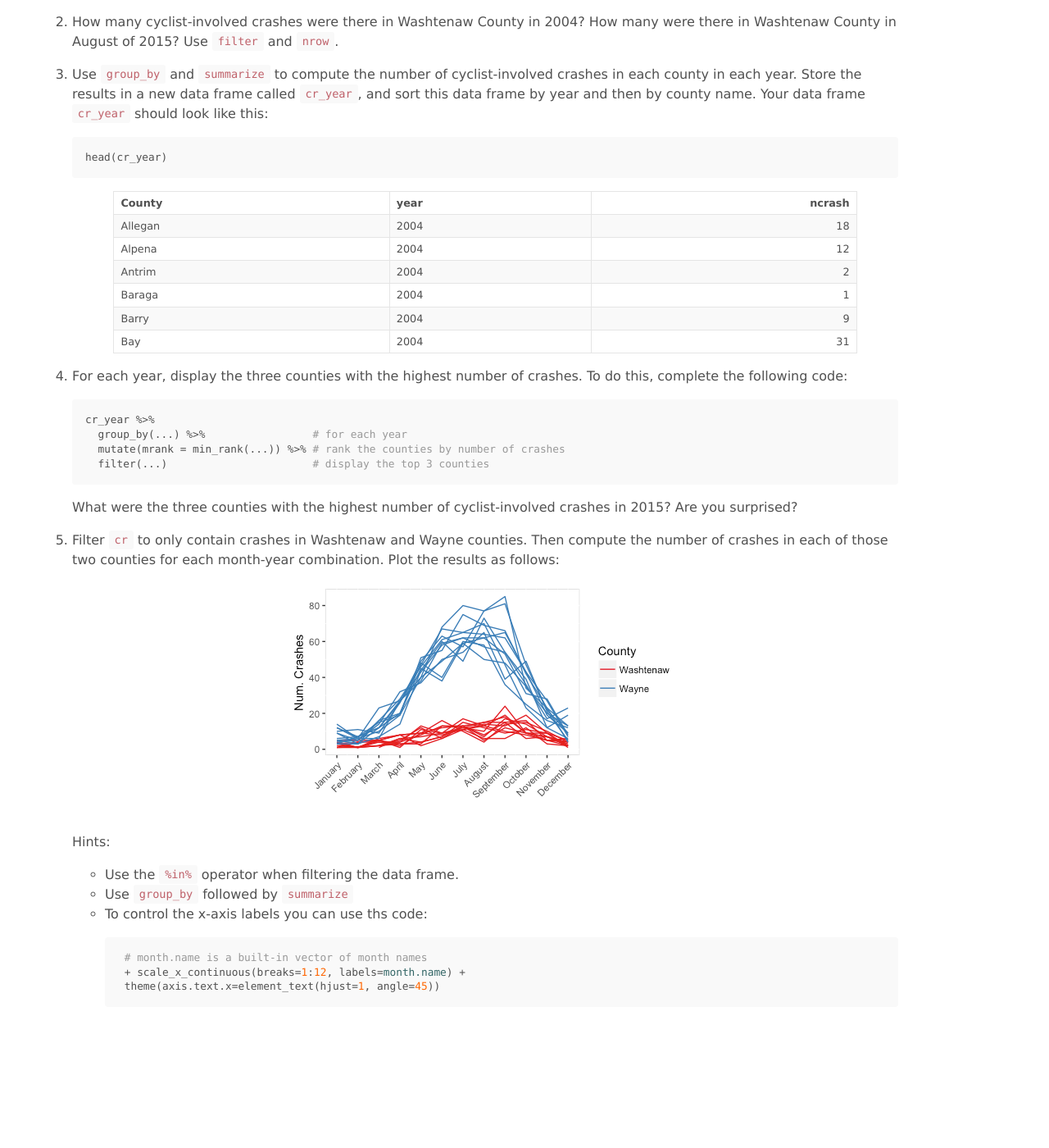
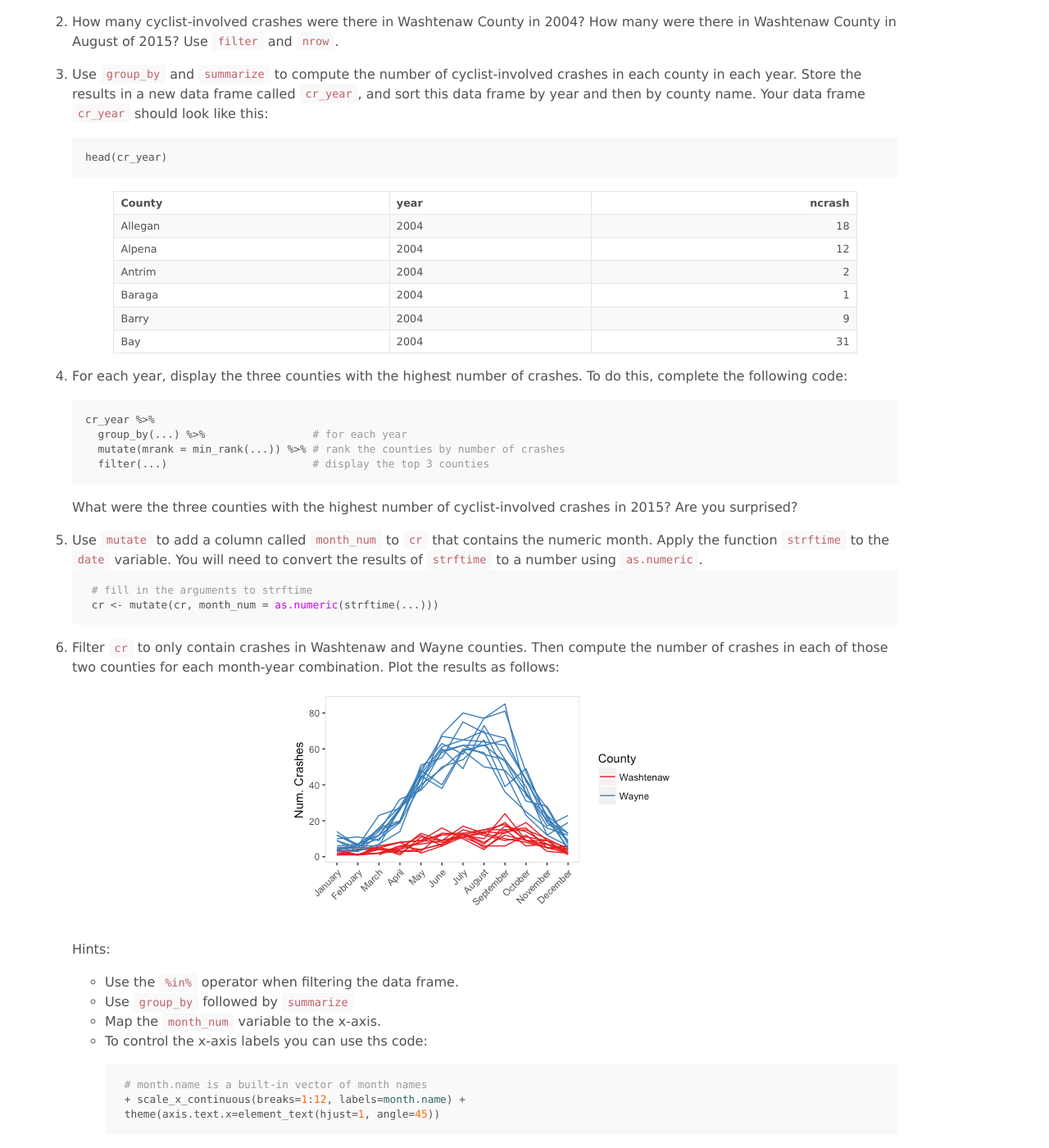
Before and after one commit to brookluers/brookluers.github.io, a Jekyll site: the page built from teaching/stats306f17/lab3/index.md, in a window 1280 px wide and 1400 px high, scrolled down 5319 px. Shown: the whole window at 82% size. Built offline with Jekyll 4.4.1, drawn with Linux system fonts in a browser that asks for light colours; before the commit the page ends 6563 px from its top, so only the background shows below that.

Commit message:
additional mutate exercise in lab 3

````diff
--- a/teaching/stats306f17/lab3/index.md
+++ b/teaching/stats306f17/lab3/index.md
@@ -117,13 +117,20 @@ We will use data on cyclist-involved crashes in Michigan (from [MTCF](https://ww
 
     What were the three counties with the highest number of cyclist-involved crashes in 2015? Are you surprised?
 
-5. Filter `cr` to only contain crashes in Washtenaw and Wayne counties. Then compute the number of crashes in each of those two counties for each month-year combination. Plot the results as follows:
+5. Use `mutate` to add a column called `month_num` to `cr` that contains the numeric month. Apply the function `strftime` to the `date` variable. You will need to convert the results of `strftime` to a number using `as.numeric`.
+    ``` r
+    # fill in the arguments to strftime
+    cr <- mutate(cr, month_num = as.numeric(strftime(...)))
+    ```
+
+6. Filter `cr` to only contain crashes in Washtenaw and Wayne counties. Then compute the number of crashes in each of those two counties for each month-year combination. Plot the results as follows:
 
     <img src="wash-wayne-1.png" align="center">
 
     Hints:
       - Use the `%in%` operator when filtering the data frame.
       - Use `group_by` followed by `summarize`
+      - Map the `month_num` variable to the x-axis.
       - To control the x-axis labels you can use ths code:
 
          ``` r
````
